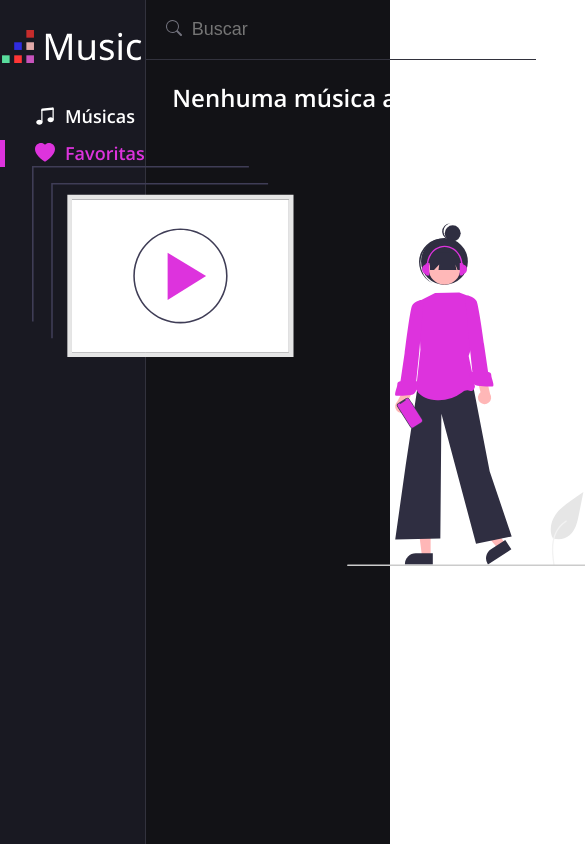
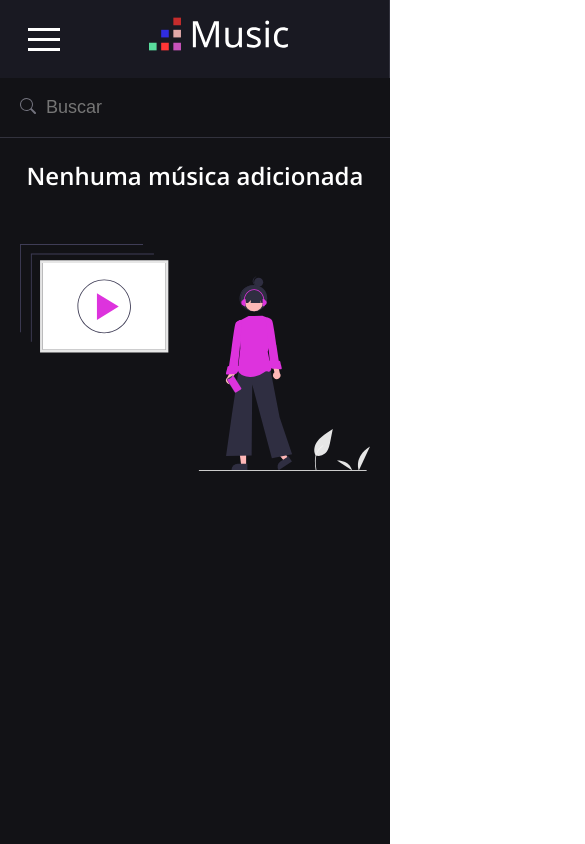
Before and after one commit to bernardobfg/manipulae, a React (Vite) app: page /favoritas in a window 390 px wide. Shown: the top 844 px of the page, 585 px wide, since content can reach past the window. Built offline with nearby package versions, Linux system fonts and the light colour scheme.

Commit message:
add media queries to fit in different screens

```diff
--- a/package.json
+++ b/package.json
@@ -8,6 +8,7 @@
   },
   "dependencies": {
     "axios": "^0.24.0",
+    "hamburger-react": "^2.4.1",
     "immer": "^9.0.7",
     "react": "^17.0.2",
     "react-dom": "^17.0.2",
--- a/src/components/Container/styles.js
+++ b/src/components/Container/styles.js
@@ -3,4 +3,7 @@ export const StyledContainer = styled.div`
   display: flex;
   background-color: ${props => props.theme.colors.background};
   min-height: 100vh;
+  @media(max-width: 768px){
+    flex-direction: column;
+  }
 `
--- a/src/components/ErrorImg/styles.js
+++ b/src/components/ErrorImg/styles.js
@@ -3,5 +3,9 @@ import styled from "styled-components";
 export const Image = styled.img`
   height: 400px;
   margin-top: 50px;
-  align-self: center
+  align-self: center;
+  max-width: 100%;
+  @media (max-width: 768px) {
+    height: auto;
+  }
 `
--- a/src/components/MusicImg/styles.js
+++ b/src/components/MusicImg/styles.js
@@ -3,5 +3,9 @@ import styled from "styled-components";
 export const Image = styled.img`
   height: 400px;
   margin-top: 50px;
-  align-self: center
+  align-self: center;
+  max-width: 100%;
+  @media (max-width: 768px) {
+    height: auto;
+  }
 `
--- a/src/components/SearchBar/styles.js
+++ b/src/components/SearchBar/styles.js
@@ -7,16 +7,20 @@ export const SearchContainer = styled.div`
   height: 60px;
   border-bottom: 1px solid ${props => props.theme.colors.divider};
   padding: 10px 20px;
+  justify-content: space-between;
 `
 
 export const SearchContent = styled.div`
   display: flex;
   align-items: center;
   width: 700px;
-
+  justify-content: space-between;
   form{
     display: flex;
     align-items: center;
+  }
+  @media(max-width:1000px){
+    width: 100%;
   }
 `
 
@@ -25,6 +29,10 @@ export const Input = styled.input`
   background: transparent;
   color: ${props => props.theme.colors.text};
   font-size: 18px;
+  display: block;
+  @media(max-width:768px){
+    width:100%;
+  }
 `
 
 export const SubmitButton = styled.button`
--- a/src/components/SideBar/index.jsx
+++ b/src/components/SideBar/index.jsx
@@ -1,8 +1,11 @@
-import { Nav, NavItem, SideArea, NavItemName } from "./styles"
+import { Nav, NavItem, SideArea, NavItemName, HamurgerBtn, SideAreaMenu } from "./styles"
 import { BsMusicNoteBeamed, BsHeartFill } from "react-icons/bs"
 import { Link } from "react-router-dom"
 import Logo from "../../assets/logo.svg"
-export const SideBar = ({activePage}) => {
+import Hamburger from "hamburger-react"
+import { useState } from "react"
+export const SideBar = ({ activePage }) => {
+  const [isOpen, setIsOpen] = useState(false)
   const itens = [
     {
       name: "Músicas",
@@ -18,12 +21,18 @@ export const SideBar = ({activePage}) => {
 
   return (
     <SideArea>
-      <img src={Logo} alt="Logo" />
-      <Nav>
+      <SideAreaMenu>
+        <HamurgerBtn onClick={() => setIsOpen(!isOpen)}>
+          <Hamburger isOpen={isOpen} />
+        </HamurgerBtn>
+        <img src={Logo} alt="Logo" />
+        <div></div>
+      </SideAreaMenu>
+      <Nav isOpen={isOpen}>
         {itens.map(item => (
-          <NavItem key={item.name} selected={item.name===activePage}>
+          <NavItem key={item.name} selected={item.name === activePage}>
             <Link to={item.path}>
-            <item.icon size={20} />
+              <item.icon size={20} />
               <NavItemName>{item.name}</NavItemName>
             </Link>
           </NavItem>
--- a/src/components/SideBar/styles.js
+++ b/src/components/SideBar/styles.js
@@ -9,9 +9,41 @@ export const SideArea = styled.div`
   min-height: 100vh;
   width: 220px;
   border-right: 1px solid ${props => props.theme.colors.divider};
+
+  @media(max-width: 768px){
+    min-height: auto;
+    height: 100%;
+    width: 100%;
+    padding-top: 0;
+  }
+`
+
+export const SideAreaMenu = styled.div`
+  display: flex;
+  width: 100%;
+  justify-content: space-between;
+  padding: 0 20px;
+
+
+
   img{
     width: 140px;
     margin-bottom: 40px;
+  }
+  @media(max-width: 768px){
+    padding: 15px 20px;
+    img{
+      margin-bottom: 10px;
+    }
+  }
+`
+
+export const HamurgerBtn = styled.button`
+  background: transparent;
+  display: none;
+  color: #fff;
+  @media(max-width: 768px){
+    display: block;
   }
 `
 
@@ -19,6 +51,17 @@ export const Nav = styled.ul`
   display: flex;
   flex-direction: column;
   width: 100%;
+  @media(max-width: 768px){
+    display: ${props => props.isOpen ? 'flex' : 'none'};
+    position: fixed;
+    min-height: 100vh;
+    margin-top: 60px;
+    padding-top: 20px;
+    z-index: 100;
+    background-color: ${props => props.theme.colors.auxiliar};
+    width: 200px;
+    align-self: flex-start;
+  }
 `
 
 export const NavItem = styled.li`
--- a/src/components/Track/styles.js
+++ b/src/components/Track/styles.js
@@ -7,6 +7,9 @@ export const TrackContainer = styled.div`
   height: 150px;
   border-bottom: 1px solid ${props => props.theme.colors.divider};
   padding-bottom:  10px;
+  @media(max-width: 768px){
+    height: auto;
+  }
 `
 
 export const Cover = styled.img`
--- a/src/pages/Favorites/styles.js
+++ b/src/pages/Favorites/styles.js
@@ -39,5 +39,6 @@ export const NoResults = styled.div`
   h2{
     font-size: 24px;
     color: ${props => props.theme.colors.text};
+    text-align: center;
   }
 `
--- a/src/pages/Home/index.jsx
+++ b/src/pages/Home/index.jsx
@@ -24,7 +24,6 @@ export const Home = () => {
     try {
       const response = await api.get(`/search?q=${search}&limit=10`)
       setFetchingError(false)
-      console.log(response.data)
       setSearchResult(response.data.data)
       const nextPageUrl = response.data.next.split(".com/")[1]
       setNextPage(nextPageUrl)
@@ -42,7 +41,6 @@ export const Home = () => {
         const response = await api.get("/chart")
         setFetchingError(false)
         setChartTracks(response.data.tracks.data)
-        console.log(response.data)
       }
       catch (error) {
         setFetchingError(true)
--- a/src/store/modules/favoriteList/reducer.js
+++ b/src/store/modules/favoriteList/reducer.js
@@ -6,7 +6,6 @@ export const favoriteList = (state = INITIAL_STATE, action) => {
   return produce(state, draft => {
     switch (action.type) {
       case "ADD_MUSIC_TO_FAVORITE": {
-        console.log(action.payload)
         draft.push(action.payload);
         break;
       }
```
Also changed, not shown: 1 other file (tests, documents, lock files or other folders).
